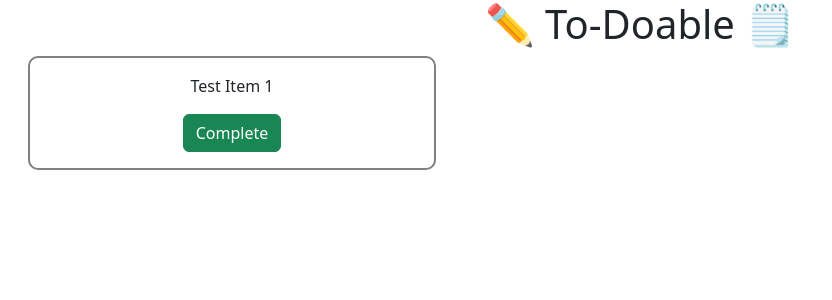
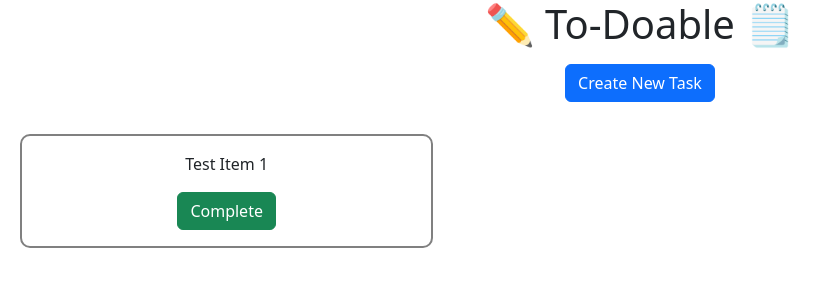
Before and after one commit to R1kQ/ToDo-py, a Flask app: page / in a window 1280 px wide. Shown: the top 300 px of the page, without its empty margins (0-832 px from the left). Run offline with Flask 3, Linux system fonts and the light colour scheme; data comes from the database, SQL or seed files in the repository; some libraries are stand-ins or nearby versions.

Commit message:
refactor: cleanup index test code

```diff
--- a/templates/index.html
+++ b/templates/index.html
@@ -4,10 +4,11 @@
 <head>
     <meta charset="UTF-8">
     <meta name="viewport" content="width=device-width, initial-scale=1.0">
+
     <!-- Bootstrap CSS -->
     <link href="https://cdn.jsdelivr.net/npm/bootstrap@5.3.3/dist/css/bootstrap.min.css" rel="stylesheet"
         integrity="sha384-QWTKZyjpPEjISv5WaRU9OFeRpok6YctnYmDr5pNlyT2bRjXh0JMhjY6hW+ALEwIH" crossorigin="anonymous">
-    <link href="../css/styles.css" rel="stylesheet">
+    <!-- Bootstrap CSS -->
 
     <style>
         .todo-item {
@@ -22,16 +23,15 @@
 <body class="text-center">
     <h1>✏️ To-Doable 🗒️</h1>
 
+    <div class="m-3">
+        <a class="btn btn-primary" href="http://localhost:5000/create-task">Create New Task</a>
+    </div>
+
     <div class="container-fluid text-center">
-        <div id="div-todos" class="row mx-3 g-3 div-todos">
-            <div class="todo-item col-xs-12 col-sm-6 col-md-4 col-lg-4 p-3">
-                <p>TESTING</p>
-                <button class="btn btn-danger">Complete</button>
-            </div>
+        <div id="div-todos" class="row p-3 g-3 div-todos text-center">
         </div>
     </div>
 
-    <!-- Bootstrap Javascript -->
     <script>
         const API_URL = "http://localhost:5000/tasks"
 
@@ -76,10 +76,12 @@
         window.onload = loadTodos;
     </script>
 
+    <!-- Bootstrap Javascript -->
     <script src="https://cdn.jsdelivr.net/npm/bootstrap@5.3.3/dist/js/bootstrap.bundle.min.js"
         integrity="sha384-YvpcrYf0tY3lHB60NNkmXc5s9fDVZLESaAA55NDzOxhy9GkcIdslK1eN7N6jIeHz"
         crossorigin="anonymous">
     </script>
+    <!-- Bootstrap Javascript-->
 </body>
 
 </html>
```
